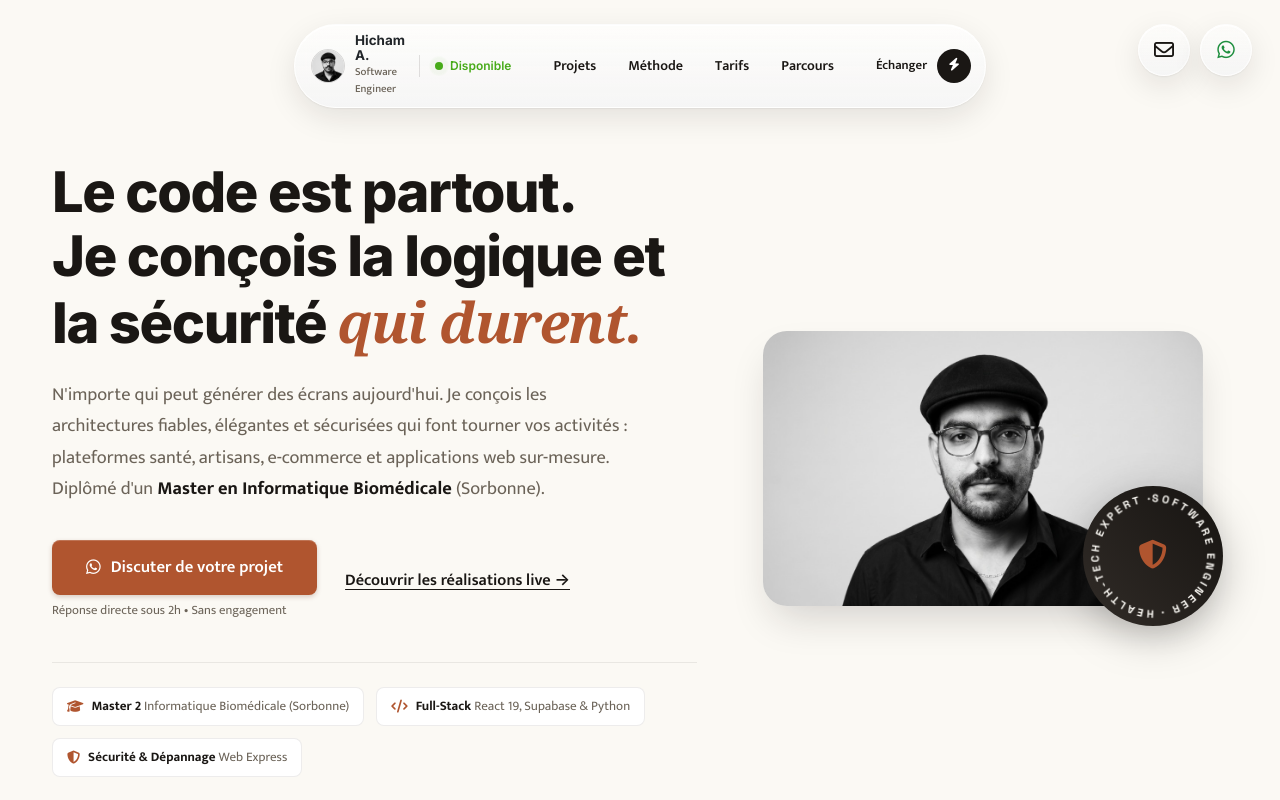
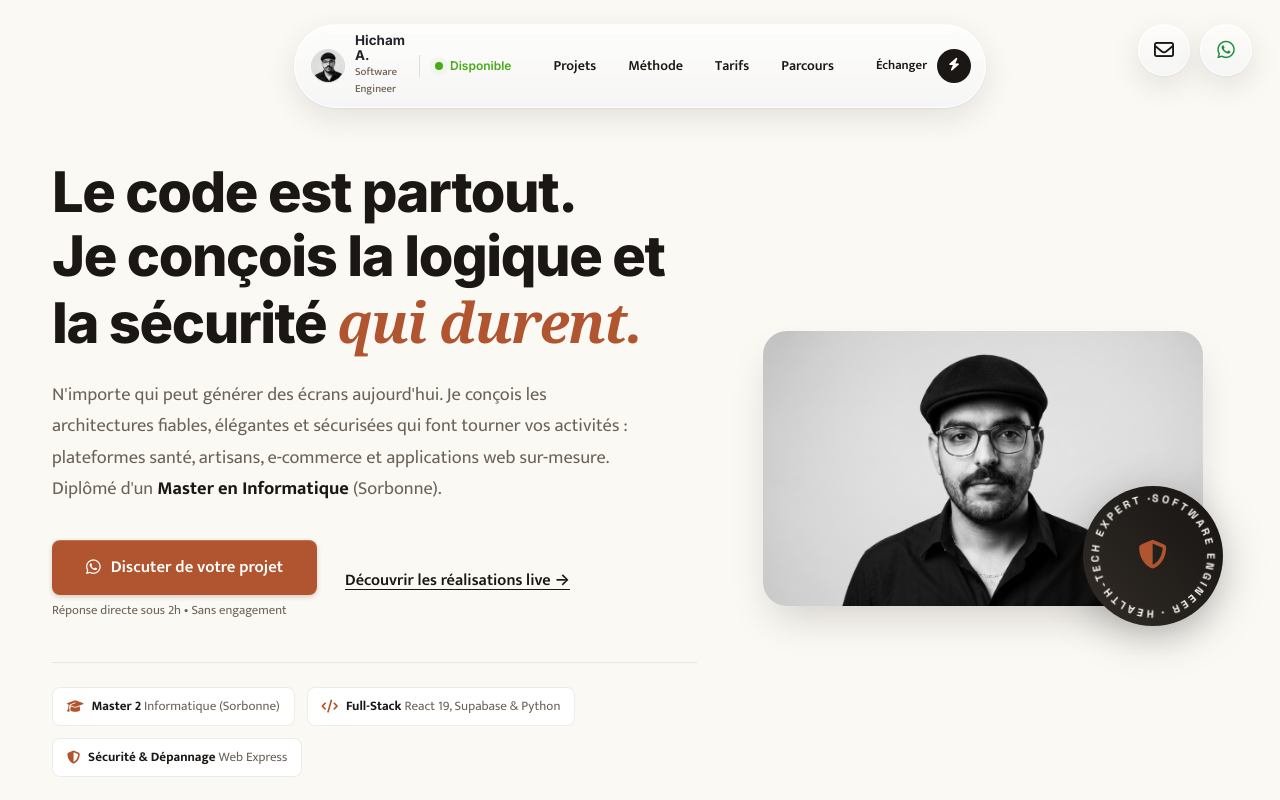
Before and after one commit to AitsaidCode/Portfolio, a website: page index.html in a window 1280 px wide. Shown: the top 800 px of the page. Drawn offline with Linux system fonts and the light colour scheme; a web font is replaced by a local one.

Commit message:
Update hero text to Master en Informatique (Sorbonne)

```diff
--- a/index.html
+++ b/index.html
@@ -103,7 +103,7 @@
 
           <p class="hero-subtext">
             N'importe qui peut générer des écrans aujourd'hui. Je conçois les architectures fiables, élégantes et sécurisées qui font tourner vos activités : plateformes santé, artisans, e-commerce et applications web sur-mesure.
-            Diplômé d'un <b>Master en Informatique Biomédicale</b> (Sorbonne).
+            Diplômé d'un <b>Master en Informatique</b> (Sorbonne).
           </p>
 
           <div class="hero-cta-row">
@@ -124,7 +124,7 @@
           <div class="hero-proof-bar">
             <div class="proof-chip">
               <i class="fa-solid fa-graduation-cap text-terracotta"></i>
-              <span><b>Master 2</b> Informatique Biomédicale (Sorbonne)</span>
+              <span><b>Master 2</b> Informatique (Sorbonne)</span>
             </div>
             <div class="proof-chip">
               <i class="fa-solid fa-code text-terracotta"></i>
```
